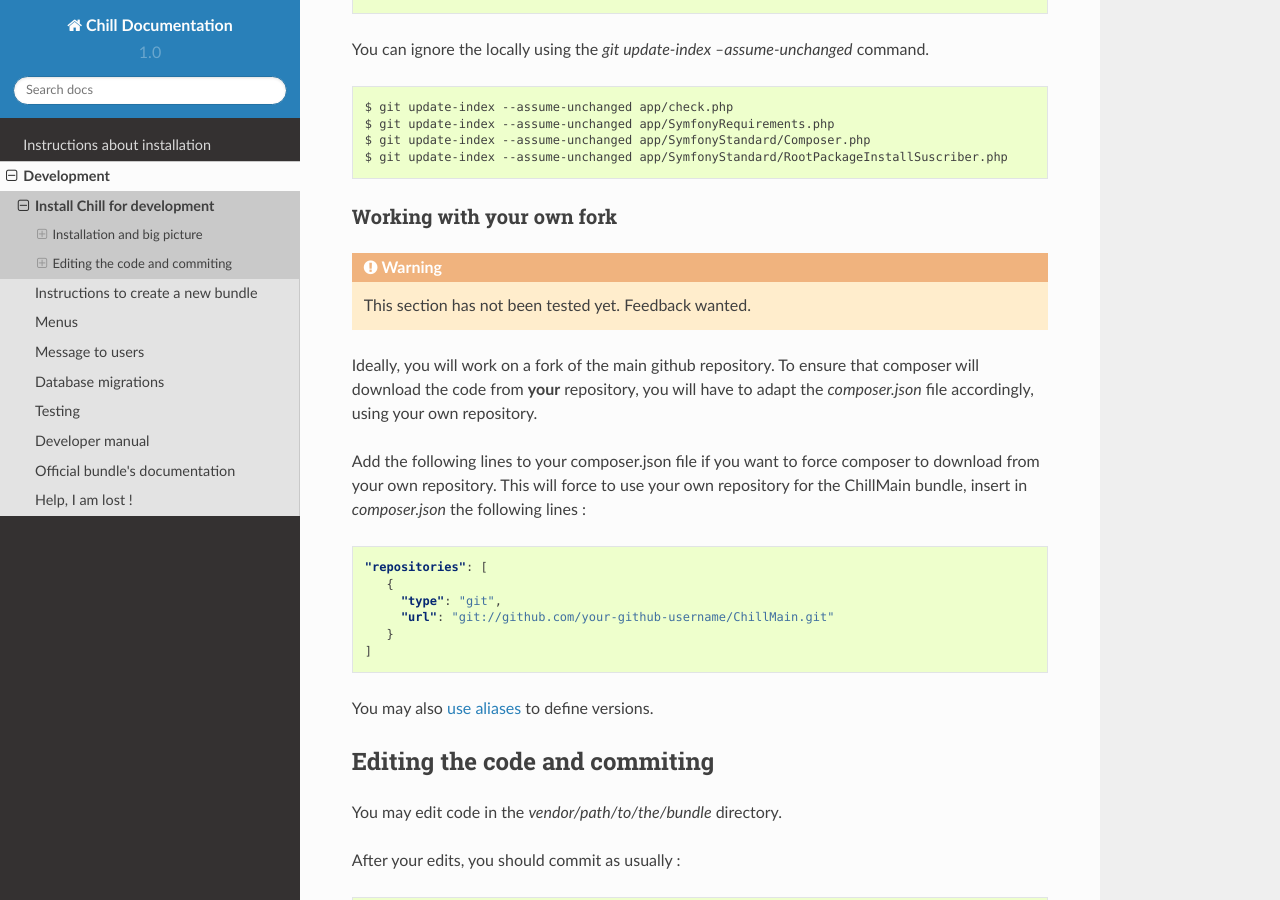
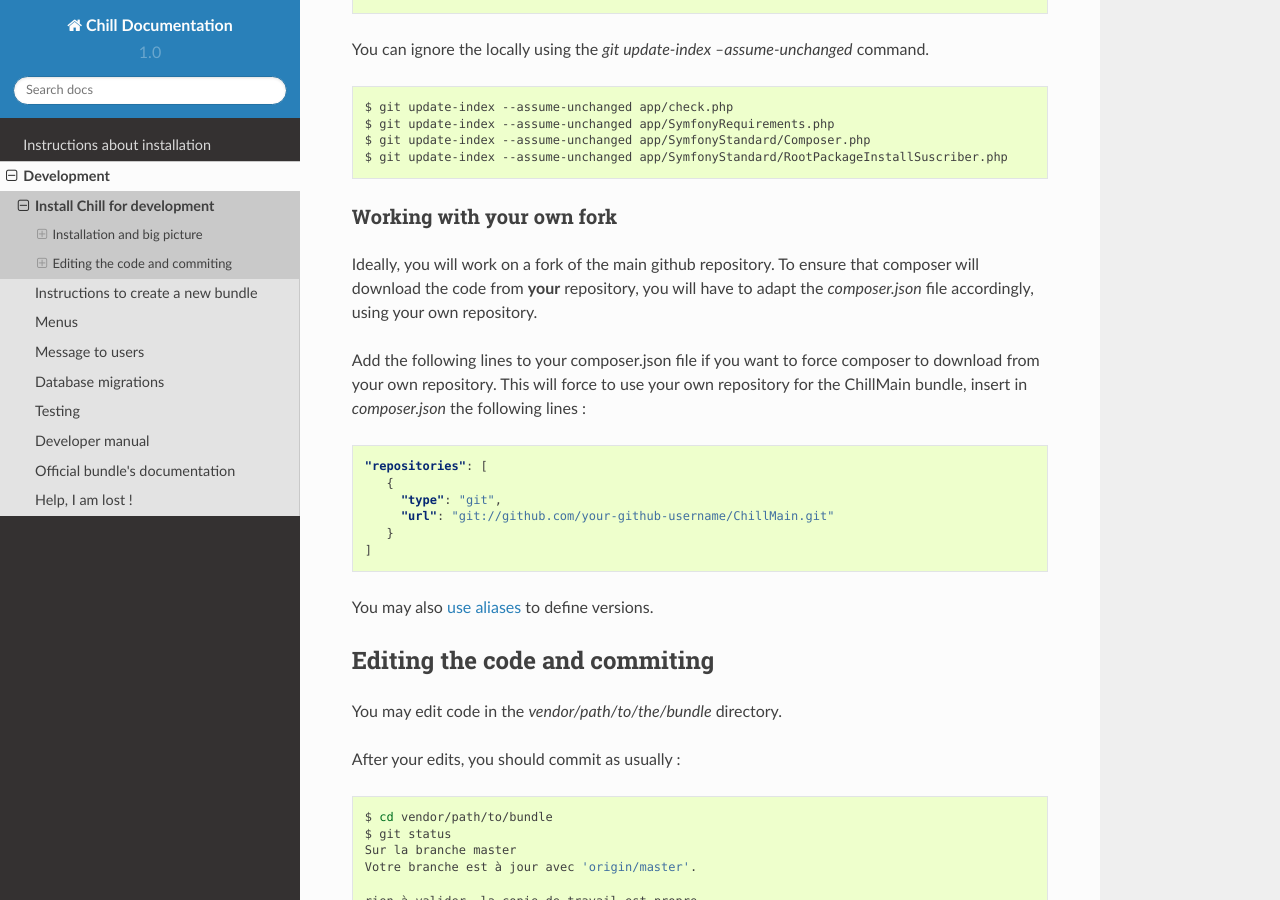
Before and after one commit to Chill-project/Documentation, a Sphinx documentation site: the page built from source/development/installation.rst, in a window 1280 px wide and 900 px high, scrolled down 1316 px. Built offline with Sphinx 7.4.7 and the Read the Docs theme 2.0.0, drawn with Linux system fonts in a browser that asks for light colours.

Commit message:
remove a warning, as I tested the instructions locally

```diff
--- a/source/development/installation.rst
+++ b/source/development/installation.rst
@@ -80,10 +80,6 @@ You can ignore the locally using the `git update-index --assume-unchanged` comma
 Working with your own fork
 ^^^^^^^^^^^^^^^^^^^^^^^^^^
 
-.. warning::
-
-    This section has not been tested yet. Feedback wanted.
-
 Ideally, you will work on a fork of the main github repository. To ensure that composer will download the code from **your** repository, you will have to adapt the `composer.json` file accordingly, using your own repository.
 
 Add the following lines to your composer.json file if you want to force composer to download from your own repository. This will force to use your own repository for the ChillMain bundle, insert in `composer.json` the following lines :
```
